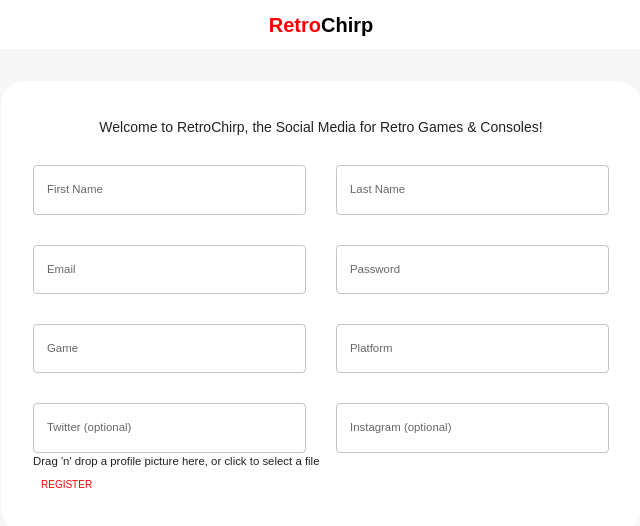
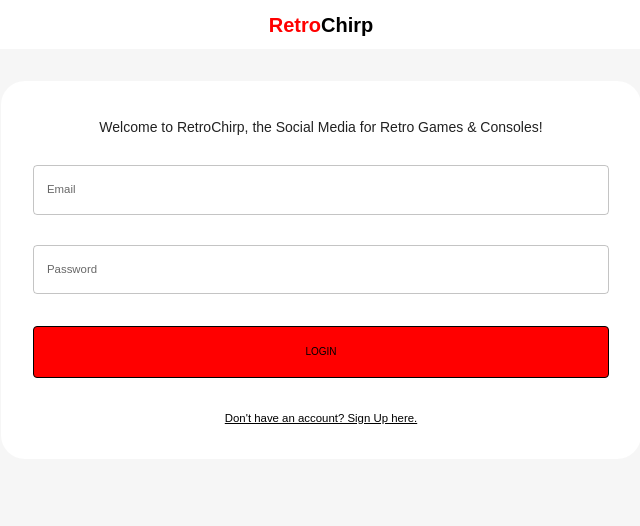
Before and after one commit to MC-161/RetroChirp, a React (Create React App) app in the folder client/: page / in a window 1280 px wide. Shown: the top 526 px of the page, without its empty margins (319-959 px from the left). Built offline with nearby package versions, Linux system fonts and the light colour scheme; a web font is replaced by a local one.

Commit message:
fixed styling

```diff
--- a/client/src/scenes/loginPage/Form.jsx
+++ b/client/src/scenes/loginPage/Form.jsx
@@ -4,36 +4,64 @@ import { Formik } from "formik";
 import { useDispatch } from "react-redux";
 import { setLogin } from "state";
 import Dropzone from "react-dropzone";
+import FlexBetween from "components/FlexBetween";
+import { useNavigate } from "react-router-dom";
+import EditOutlinedIcon from "@mui/icons-material/EditOutlined";
 import {
   Box,
   Button,
   TextField,
+  useMediaQuery,
   Typography,
-  useMediaQuery,
   useTheme,
 } from "@mui/material";
 
 const registerSchema = yup.object().shape({
-  firstName: yup.string().required("First name is required"),
-  lastName: yup.string().required("Last name is required"),
-  email: yup.string().email("Invalid email").required("Email is required"),
-  password: yup.string().required("Password is required"),
-  game: yup.string().required("Game is required"),
-  platform: yup.string().required("Platform is required"),
-  picture: yup.mixed().required("Profile picture is required"),
+  firstName: yup.string().required("required"),
+  lastName: yup.string().required("required"),
+  email: yup.string().email("invalid email").required("required"),
+  password: yup.string().required("required"),
+  game: yup.string().required("required"),
+  platform: yup.string().required("required"),
+  picture: yup.string().required("required"),
   twitter: yup.string().notRequired(),
   instagram: yup.string().notRequired(),
 });
+
+const loginSchema = yup.object().shape({
+  email: yup.string().email("invalid email").required("required"),
+  password: yup.string().required("required"),
+});
+
+const initialValuesRegister = {
+  firstName: "",
+  lastName: "",
+  email: "",
+  password: "",
+  game: "",
+  platform: "",
+  picture: "",
+  twitter: "",
+  instagram: "",
+};
+
+const initialValuesLogin = {
+  email: "",
+  password: "",
+};
 
 const Form = () => {
   const [pageType, setPageType] = useState("login");
   const { palette } = useTheme();
   const dispatch = useDispatch();
+  const navigate = useNavigate();
   const isNonMobile = useMediaQuery("(min-width:600px)");
   const isLogin = pageType === "login";
+  const isRegister = pageType === "register";
   const apiUrl = process.env.REACT_APP_API_URL;
 
   const register = async (values, onSubmitProps) => {
+    try {
       const formData = new FormData();
       formData.append("firstName", values.firstName);
       formData.append("lastName", values.lastName);
@@ -41,40 +69,60 @@ const Form = () => {
       formData.append("password", values.password);
       formData.append("game", values.game);
       formData.append("platform", values.platform);
-    formData.append("picture", values.picture); // Use 'picture' as the key
       formData.append("twitter", values.twitter || "");
       formData.append("instagram", values.instagram || "");
+      formData.append("picture", values.picture); // Append picture file
 
-    try {
       const response = await fetch(`${apiUrl}/auth/register`, {
         method: "POST",
         body: formData,
       });
-      const data = await response.json();
-      if (data) {
+
+      if (!response.ok) {
+        throw new Error("Failed to register user");
+      }
+
+      const savedUser = await response.json();
+      onSubmitProps.resetForm();
+
+      if (savedUser) {
         setPageType("login");
-        onSubmitProps.resetForm();
       }
     } catch (error) {
       console.error("Error registering user:", error);
     }
   };
 
+  const login = async (values, onSubmitProps) => {
+    const loggedInResponse = await fetch(`${apiUrl}/auth/login`, {
+      method: "POST",
+      headers: { "Content-Type": "application/json" },
+      body: JSON.stringify(values),
+    });
+    const loggedIn = await loggedInResponse.json();
+    onSubmitProps.resetForm();
+
+    if (loggedIn) {
+      dispatch(
+        setLogin({
+          user: loggedIn.user,
+          token: loggedIn.token,
+        })
+      );
+      navigate("/home");
+    }
+  };
+
+  const handleFormSubmit = async (values, onSubmitProps) => {
+    if (isLogin) await login(values, onSubmitProps);
+    if (isRegister) await register(values, onSubmitProps);
+  };
+
   return (
     <Formik
-      initialValues={{
-        firstName: "",
-        lastName: "",
-        email: "",
-        password: "",
-        game: "",
-        platform: "",
-        picture: null,
-        twitter: "",
-        instagram: "",
-      }}
-      validationSchema={registerSchema}
-      onSubmit={(values, onSubmitProps) => register(values, onSubmitProps)}
+      onSubmit={handleFormSubmit}
+      initialValues={isLogin ? initialValuesLogin : initialValuesRegister}
+      validationSchema={isLogin ? loginSchema : registerSchema}
     >
       {({
         values,
@@ -84,45 +132,129 @@ const Form = () => {
         handleChange,
         handleSubmit,
         setFieldValue,
+        resetForm,
       }) => (
         <form onSubmit={handleSubmit}>
           <Box
             display="grid"
             gap="30px"
-            gridTemplateColumns="repeat(2, minmax(0, 1fr))"
+            gridTemplateColumns="repeat(4, minmax(0, 1fr))"
+            sx={{
+              "& > div": { gridColumn: isNonMobile ? undefined : "span 4" },
+            }}
           >
-            {/* First Name */}
+            {isRegister && (
+              <>
                 <TextField
                   label="First Name"
                   onBlur={handleBlur}
                   onChange={handleChange}
                   value={values.firstName}
                   name="firstName"
-              error={touched.firstName && Boolean(errors.firstName)}
+                  error={
+                    Boolean(touched.firstName) && Boolean(errors.firstName)
+                  }
                   helperText={touched.firstName && errors.firstName}
+                  sx={{ gridColumn: "span 2" }}
                 />
-            {/* Last Name */}
                 <TextField
                   label="Last Name"
                   onBlur={handleBlur}
                   onChange={handleChange}
                   value={values.lastName}
                   name="lastName"
-              error={touched.lastName && Boolean(errors.lastName)}
+                  error={Boolean(touched.lastName) && Boolean(errors.lastName)}
                   helperText={touched.lastName && errors.lastName}
+                  sx={{ gridColumn: "span 2" }}
                 />
-            {/* Email */}
+                <TextField
+                  label="Platform"
+                  onBlur={handleBlur}
+                  onChange={handleChange}
+                  value={values.platform}
+                  name="platform"
+                  error={Boolean(touched.platform) && Boolean(errors.platform)}
+                  helperText={touched.platform && errors.platform}
+                  sx={{ gridColumn: "span 2" }}
+                />
+                <TextField
+                  label="Game"
+                  onBlur={handleBlur}
+                  onChange={handleChange}
+                  value={values.game}
+                  name="game"
+                  error={Boolean(touched.game) && Boolean(errors.game)}
+                  helperText={touched.game && errors.game}
+                  sx={{ gridColumn: "span 2" }}
+                />
+                <TextField
+                  label="Twitter(optional)"
+                  onBlur={handleBlur}
+                  onChange={handleChange}
+                  value={values.twitter}
+                  name="twitter"
+                  error={Boolean(touched.twitter) && Boolean(errors.twitter)}
+                  helperText={touched.twitter && errors.twitter}
+                  sx={{ gridColumn: "span 2" }}
+                />
+                <TextField
+                  label="Instagram(optional)"
+                  onBlur={handleBlur}
+                  onChange={handleChange}
+                  value={values.instagram}
+                  name="instagram"
+                  error={
+                    Boolean(touched.instagram) && Boolean(errors.instagram)
+                  }
+                  helperText={touched.instagram && errors.instagram}
+                  sx={{ gridColumn: "span 2" }}
+                />
+                <Box
+                  gridColumn="span 4"
+                  border={`1px solid ${palette.neutral.medium}`}
+                  borderRadius="5px"
+                  p="0.4rem"
+                >
+                  <Dropzone
+                    acceptedFiles=".jpg,.jpeg,.png"
+                    multiple={false}
+                    onDrop={(acceptedFiles) =>
+                      setFieldValue("picture", acceptedFiles[0])
+                    }
+                  >
+                    {({ getRootProps, getInputProps }) => (
+                      <Box
+                        {...getRootProps()}
+                        border={`2px dashed ${palette.primary.main}`}
+                        p="1rem"
+                        sx={{ "&:hover": { cursor: "pointer" } }}
+                      >
+                        <input {...getInputProps()} />
+                        {!values.picture ? (
+                          <p>Add Picture Here</p>
+                        ) : (
+                          <FlexBetween>
+                            <Typography>{values.picture.name}</Typography>
+                            <EditOutlinedIcon />
+                          </FlexBetween>
+                        )}
+                      </Box>
+                    )}
+                  </Dropzone>
+                </Box>
+              </>
+            )}
+
             <TextField
               label="Email"
-              type="email"
               onBlur={handleBlur}
               onChange={handleChange}
               value={values.email}
               name="email"
-              error={touched.email && Boolean(errors.email)}
+              error={Boolean(touched.email) && Boolean(errors.email)}
               helperText={touched.email && errors.email}
+              sx={{ gridColumn: "span 4" }}
             />
-            {/* Password */}
             <TextField
               label="Password"
               type="password"
@@ -130,79 +262,54 @@ const Form = () => {
               onChange={handleChange}
               value={values.password}
               name="password"
-              error={touched.password && Boolean(errors.password)}
+              error={Boolean(touched.password) && Boolean(errors.password)}
               helperText={touched.password && errors.password}
-            />
-            {/* Game */}
-            <TextField
-              label="Game"
-              onBlur={handleBlur}
-              onChange={handleChange}
-              value={values.game}
-              name="game"
-              error={touched.game && Boolean(errors.game)}
-              helperText={touched.game && errors.game}
-            />
-            {/* Platform */}
-            <TextField
-              label="Platform"
-              onBlur={handleBlur}
-              onChange={handleChange}
-              value={values.platform}
-              name="platform"
-              error={touched.platform && Boolean(errors.platform)}
-              helperText={touched.platform && errors.platform}
-            />
-            {/* Twitter */}
-            <TextField
-              label="Twitter (optional)"
-              onBlur={handleBlur}
-              onChange={handleChange}
-              value={values.twitter}
-              name="twitter"
-              error={touched.twitter && Boolean(errors.twitter)}
-              helperText={touched.twitter && errors.twitter}
-            />
-            {/* Instagram */}
-            <TextField
-              label="Instagram (optional)"
-              onBlur={handleBlur}
-              onChange={handleChange}
-              value={values.instagram}
-              name="instagram"
-              error={touched.instagram && Boolean(errors.instagram)}
-              helperText={touched.instagram && errors.instagram}
+              sx={{
+                gridColumn: "span 4",
+                "& .MuiInputBase-input": {
+                  fontFamily: "Rubik",
+                },
+              }}
             />
           </Box>
 
-          {/* Dropzone for Profile Picture */}
-          <Dropzone
-            accept="image/jpeg, image/png"
-            onDrop={(acceptedFiles) =>
-              setFieldValue("picture", acceptedFiles[0])
-            }
+          {/* BUTTONS */}
+          <Box>
+            <Button
+              fullWidth
+              type="submit"
+              className=""
+              sx={{
+                color: palette.primary.second,
+                border: "1px solid black",
+                m: "2rem 0",
+                p: "1rem",
+                backgroundColor: palette.primary.main,
+                "&:hover": { color: palette.primary.second },
+              }}
             >
-            {({ getRootProps, getInputProps }) => (
-              <Box {...getRootProps()} sx={{ outline: "none" }}>
-                <input {...getInputProps()} />
-                {values.picture ? (
-                  <Typography>{values.picture.name}</Typography>
-                ) : (
-                  <Typography>
-                    Drag 'n' drop a profile picture here, or click to select a
-                    file
+              {isLogin ? "LOGIN" : "REGISTER"}
+            </Button>
+            <Typography
+              onClick={() => {
+                setPageType(isLogin ? "register" : "login");
+                resetForm();
+              }}
+              sx={{
+                textDecoration: "underline",
+                color: palette.primary.second,
+                textAlign: "center",
+                "&:hover": {
+                  cursor: "pointer",
+                  color: palette.primary.light,
+                },
+              }}
+            >
+              {isLogin
+                ? "Don't have an account? Sign Up here."
+                : "Already have an account? Login here."}
             </Typography>
-                )}
           </Box>
-            )}
-          </Dropzone>
-          {/* Display validation errors for picture */}
-          {touched.picture && errors.picture && (
-            <Typography color="error">{errors.picture}</Typography>
-          )}
-
-          {/* Submit Button */}
-          <Button type="submit">Register</Button>
         </form>
       )}
     </Formik>
```
Lines whose indentation alone changed are shown as unchanged.
